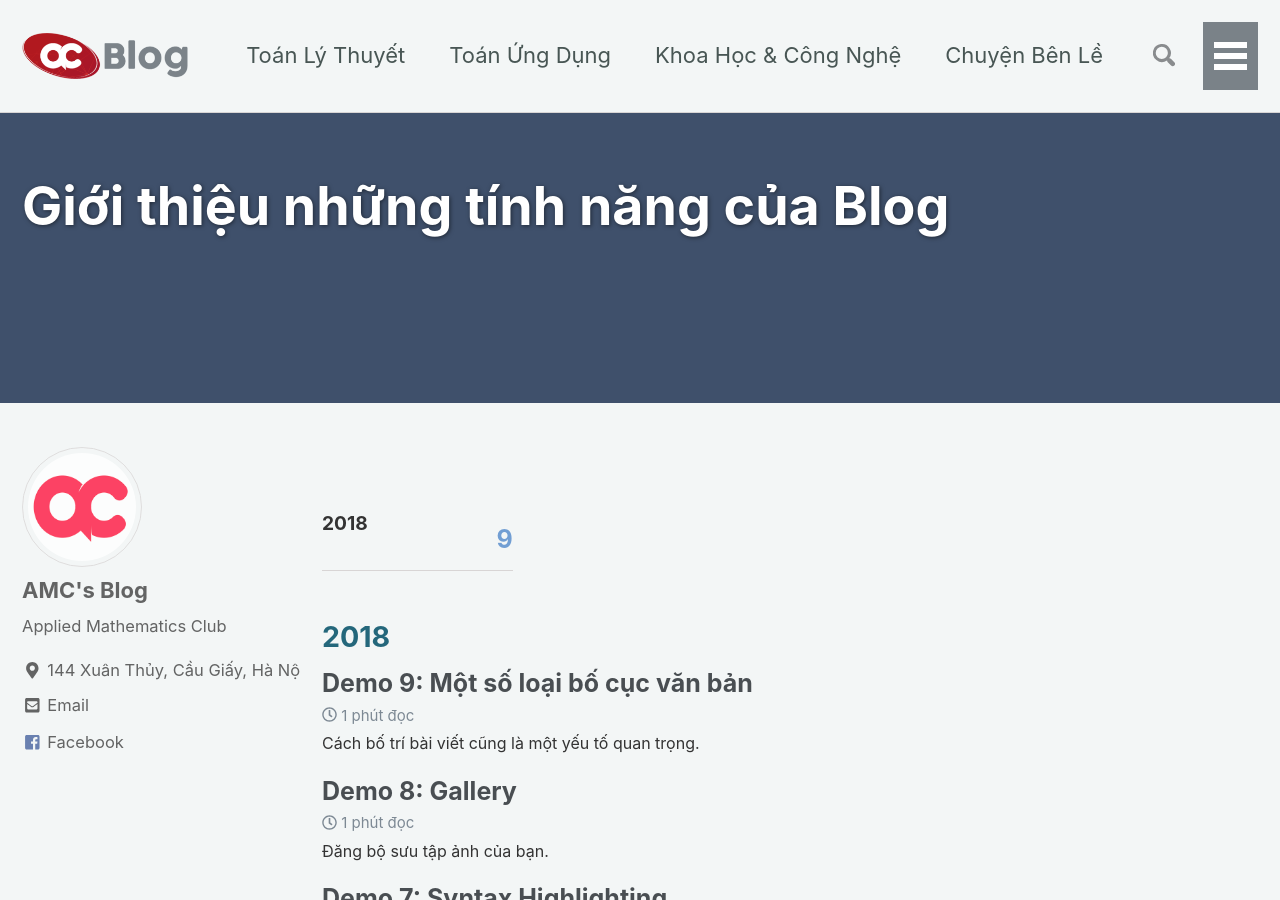
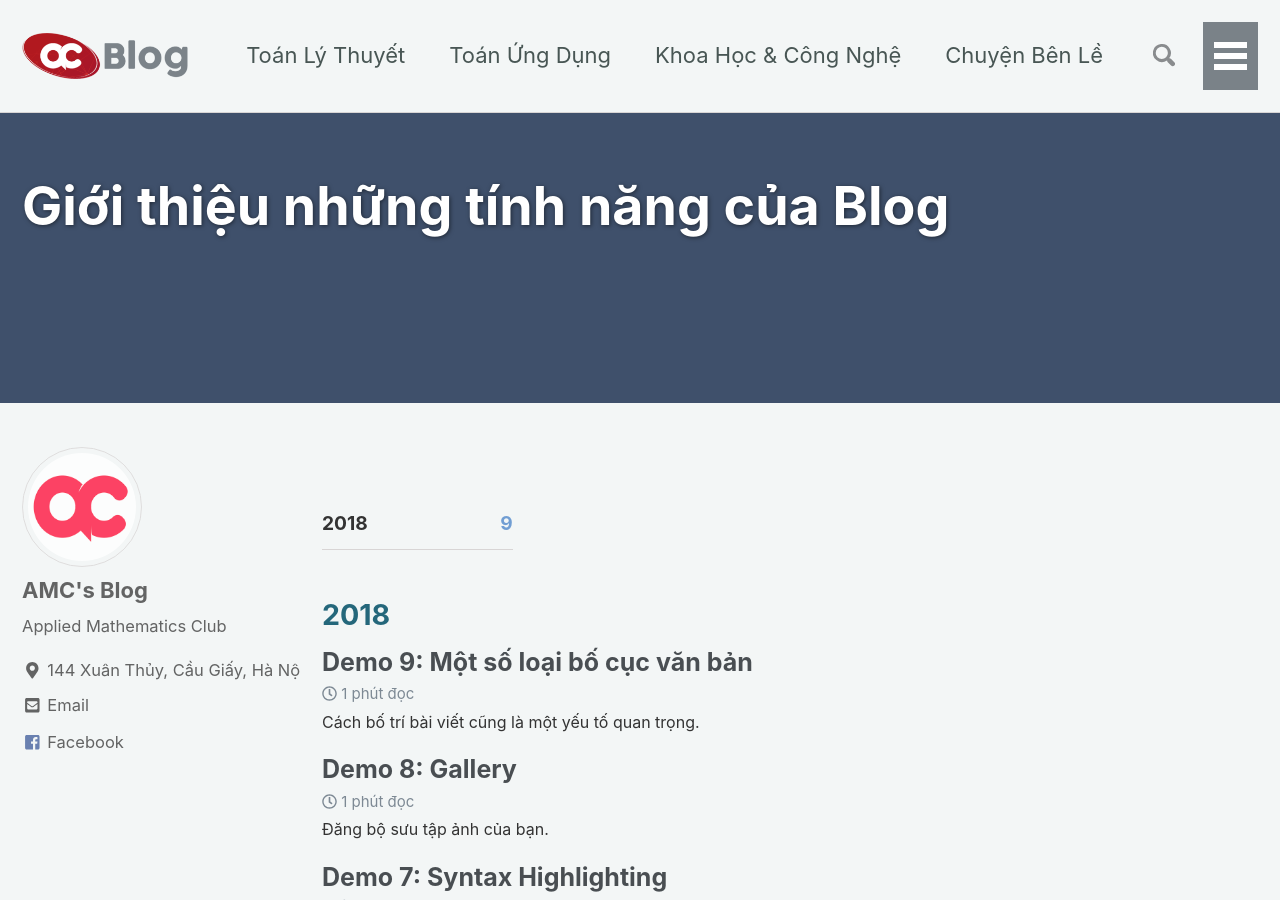
Before and after one commit to testvon/amcblog.github.io, a Jekyll site: the page built from _pages/demo.md, in a window 1280 px wide and 900 px high. Built offline with Jekyll 4.4.1, drawn with Linux system fonts in a browser that asks for light colours; nearby versions of some CDN libraries.

Commit message:
Update posts.html

```diff
--- a/_layouts/posts.html
+++ b/_layouts/posts.html
@@ -9,7 +9,7 @@ layout: archive
   {% for year in postsInYear %}
     <li>
       <a href="#{{ year.name }}">
-        <h3><strong>{{ year.name }}</strong></h3> <h2><span class="taxonomy__count">{{ year.items | size }}</span></h2>
+        <h3><strong>{{ year.name }}</strong></h3> <h3><span class="taxonomy__count">{{ year.items | size }}</span></h3>
       </a>
     </li>
   {% endfor %}
```
